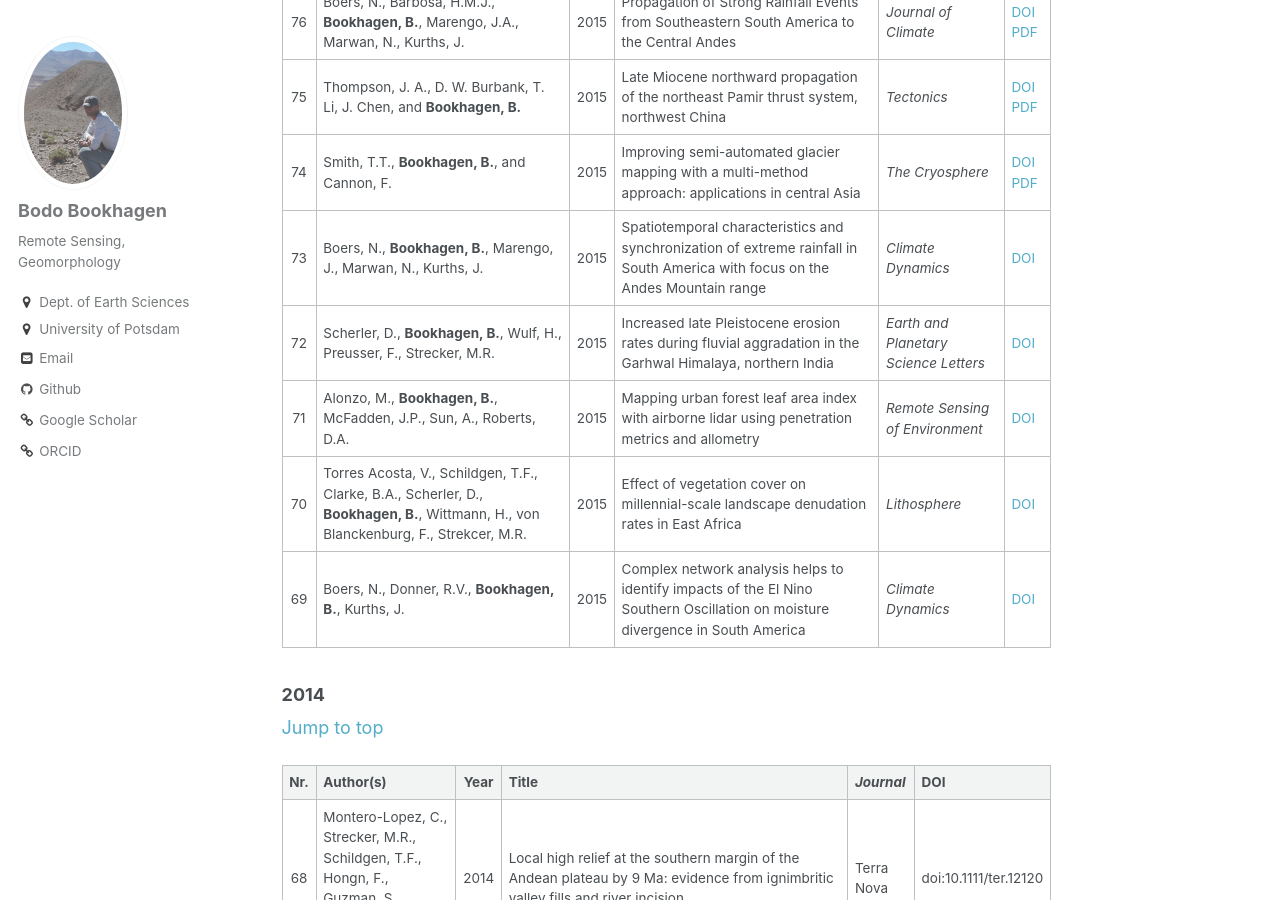
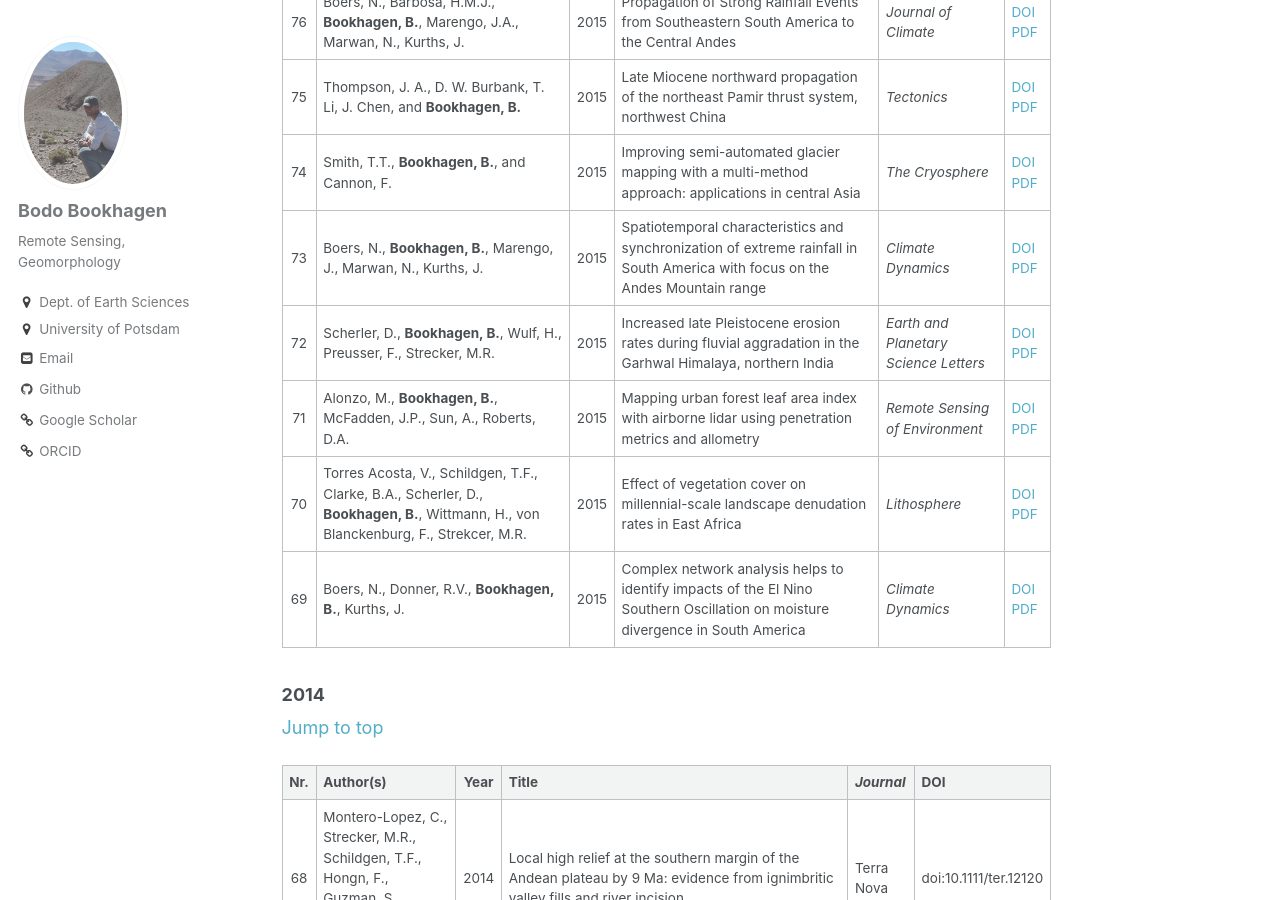
Before and after one commit to BodoBookhagen/BodoBookhagen.github.io, a Jekyll site: the page built from _pages/publications.md, in a window 1280 px wide and 900 px high, scrolled down 5817 px. Built offline with Jekyll 4.4.1, drawn with Linux system fonts in a browser that asks for light colours.

Commit message:
Dec-25 2018

```diff
--- a/_pages/publications.md
+++ b/_pages/publications.md
@@ -98,11 +98,11 @@ Year: [2019](#2019) [2018](#2018) [2017](#2017) [2016](#2016) [2015](#2015) [201
 |76 | Boers, N., Barbosa, H.M.J., **Bookhagen, B.**, Marengo, J.A., Marwan, N., Kurths, J. |2015| Propagation of Strong Rainfall Events from Southeastern South America to the Central Andes | *Journal of Climate* | [DOI](https://doi.org/10.1175/JCLI-D-15-0137.1) [PDF](http://bodobookhagen.github.io/pdf/boers15_sam_rainfall_propagation_andes.pdf)|
 |75 | Thompson, J. A., D. W. Burbank, T. Li, J. Chen, and **Bookhagen, B.** |2015| Late Miocene northward propagation of the northeast Pamir thrust system, northwest China | *Tectonics* | [DOI](https://doi.org/10.1002/2014TC003690) [PDF](http://bodobookhagen.github.io/pdf/Thompson15_pamir_nw_china.pdf)|
 |74 | Smith, T.T., **Bookhagen, B.**, and Cannon, F. |2015| Improving semi-automated glacier mapping with a multi-method approach: applications in central Asia | *The Cryosphere* | [DOI](https://doi.org/10.5194/tc-9-1747-2015) [PDF](https://www.the-cryosphere.net/9/1747/2015/tc-9-1747-2015.pdf) |
-|73 | Boers, N., **Bookhagen, B.**, Marengo, J., Marwan, N., Kurths, J. |2015| Spatiotemporal characteristics and synchronization of extreme rainfall in South America with focus on the Andes Mountain range| *Climate Dynamics* | [DOI](https://doi.org/10.1007/s00382-015-2601-6) |
-|72 | Scherler, D., **Bookhagen, B.**, Wulf, H., Preusser, F., Strecker, M.R. |2015| Increased late Pleistocene erosion rates during fluvial aggradation in the Garhwal Himalaya, northern India | *Earth and Planetary Science Letters* | [DOI](https://doi.org/10.1016/j.epsl.2015.06.034) |
-|71 | Alonzo, M., **Bookhagen, B.**, McFadden, J.P., Sun, A., Roberts, D.A. |2015| Mapping urban forest leaf area index with airborne lidar using penetration metrics and allometry | *Remote Sensing of Environment* | [DOI](https://doi.org/10.1016/j.rse.2015.02.025) |
-|70 | Torres Acosta, V., Schildgen, T.F., Clarke, B.A., Scherler, D., **Bookhagen, B.**, Wittmann, H., von Blanckenburg, F., Strekcer, M.R. |2015| Effect of vegetation cover on millennial-scale landscape denudation rates in East Africa | *Lithosphere* | [DOI](https://doi.org/10.1130/L402.1)
-|69 | Boers, N., Donner, R.V., **Bookhagen, B.**, Kurths, J. |2015| Complex network analysis helps to identify impacts of the El Nino Southern Oscillation on moisture divergence in South America | *Climate Dynamics* | [DOI](https://doi.org/10.1007/s00382-014-2265-7)
+|73 | Boers, N., **Bookhagen, B.**, Marengo, J., Marwan, N., Kurths, J. |2015| Spatiotemporal characteristics and synchronization of extreme rainfall in South America with focus on the Andes Mountain range| *Climate Dynamics* | [DOI](https://doi.org/10.1007/s00382-015-2601-6) [PDF](http://bodobookhagen.github.io/pdf/boers15_spatiotemporal_characteristics_extreme_rainfall_SAM.pdf)|
+|72 | Scherler, D., **Bookhagen, B.**, Wulf, H., Preusser, F., Strecker, M.R. |2015| Increased late Pleistocene erosion rates during fluvial aggradation in the Garhwal Himalaya, northern India | *Earth and Planetary Science Letters* | [DOI](https://doi.org/10.1016/j.epsl.2015.06.034) [PDF](http://bodobookhagen.github.io/pdf/scherler15_paleoerosion_garwahl.pdf)|
+|71 | Alonzo, M., **Bookhagen, B.**, McFadden, J.P., Sun, A., Roberts, D.A. |2015| Mapping urban forest leaf area index with airborne lidar using penetration metrics and allometry | *Remote Sensing of Environment* | [DOI](https://doi.org/10.1016/j.rse.2015.02.025) [PDF](http://bodobookhagen.github.io/pdf/alonzo15_lidar_urban_forest.pdf)|
+|70 | Torres Acosta, V., Schildgen, T.F., Clarke, B.A., Scherler, D., **Bookhagen, B.**, Wittmann, H., von Blanckenburg, F., Strekcer, M.R. |2015| Effect of vegetation cover on millennial-scale landscape denudation rates in East Africa | *Lithosphere* | [DOI](https://doi.org/10.1130/L402.1) [PDF](http://bodobookhagen.github.io/pdf/Torres_Acosta15_Kenia_erosion.pdf) |
+|69 | Boers, N., Donner, R.V., **Bookhagen, B.**, Kurths, J. |2015| Complex network analysis helps to identify impacts of the El Nino Southern Oscillation on moisture divergence in South America | *Climate Dynamics* | [DOI](https://doi.org/10.1007/s00382-014-2265-7) [PDF](http://bodobookhagen.github.io/pdf/boers14_complex_networks_ENSO_SouthAmerica.pdf) |
 
 ### 2014
 [Jump to top](#top)
```
Also changed, not shown: 6 other files.
